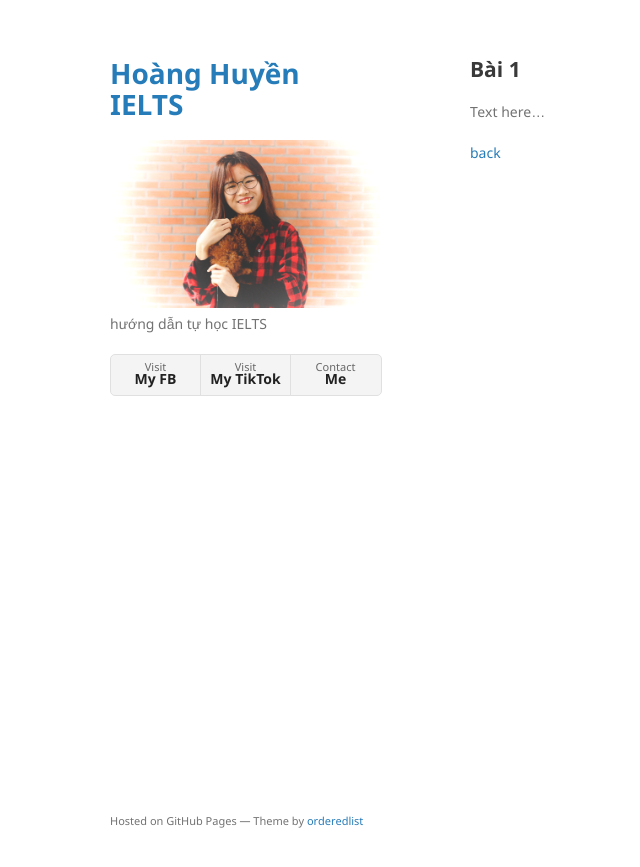
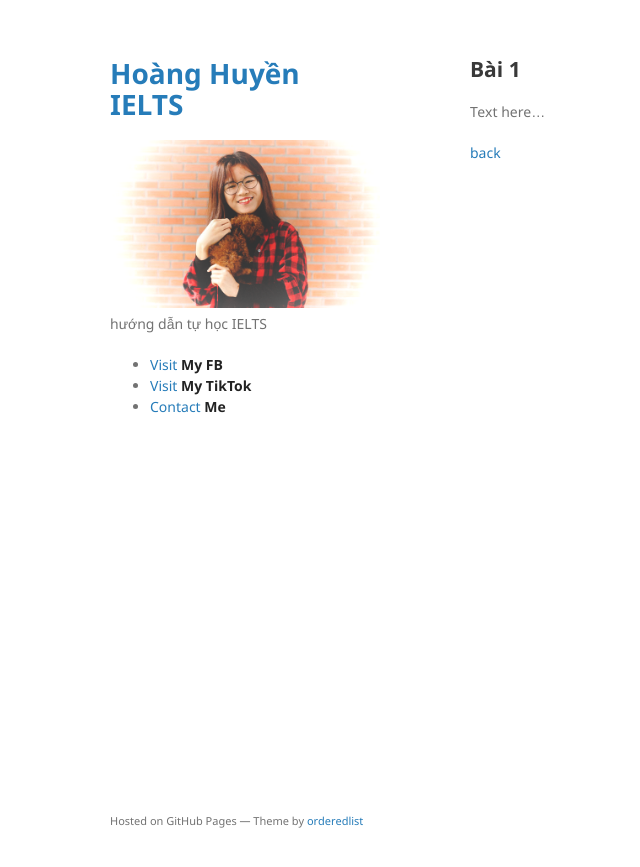
Before and after one commit to hoang-huyen-ielts/hoang-huyen-ielts.github.io, a Jekyll site: the page built from another-page.md, in a window 1280 px wide. Shown: the top 867 px of the page, without its empty margins (100-740 px from the left). Built offline with Jekyll 4.4.1, drawn with Linux system fonts in a browser that asks for light colours; our own code applies the rules of GitHub Pages for plain Markdown files.

Commit message:
Update default.html

```diff
--- a/_layouts/default.html
+++ b/_layouts/default.html
@@ -23,16 +23,24 @@
 
         <p>{{ site.description | default: site.github.project_tagline }}</p>
 
-        {% if site.github.is_project_page %}
+        <!-- {% if site.github.is_project_page %}
         <p class="view"><a href="{{ site.github.repository_url }}">View the Project on GitHub <small>{{ site.github.repository_nwo }}</small></a></p>
-        {% endif %}
+        {% endif %} -->
 
         <!-- {% if site.github.is_user_page %}
         <p class="view"><a href="{{ site.github.owner_url }}">View My GitHub Profile</a></p>
         {% endif %} -->
 
+        <!-- {% if site.show_downloads %}
+        <ul class="downloads">
+          <li><a href="{{ site.github.zip_url }}">Download <strong>ZIP File</strong></a></li>
+          <li><a href="{{ site.github.tar_url }}">Download <strong>TAR Ball</strong></a></li>
+          <li><a href="{{ site.github.repository_url }}">View On <strong>GitHub</strong></a></li>
+        </ul>
+        {% endif %} -->
+
         {% if site.show_downloads %}
-        <ul class="downloads">
+        <ul class="view">
           <li><a href="{{ https://www.facebook.com/hoang.huyen.332 }}">Visit <strong>My FB</strong></a></li>
           <li><a href="{{ https://www.tiktok.com }}">Visit <strong>My TikTok</strong></a></li>
           <li><a href="{{ mailto:hoang.huyen.ielts@gmail.com }}">Contact <strong>Me</strong></a></li>
```
